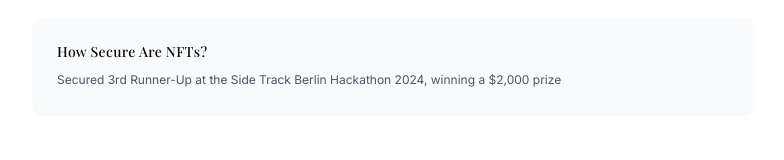
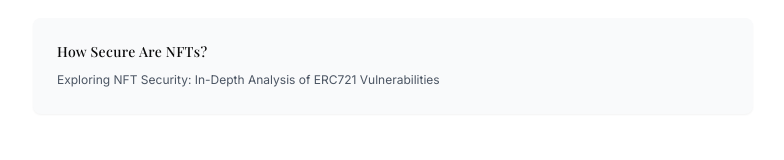
Before and after one commit to calc1f4r/calc1f4r.github.io, a Next.js app: page /blogs in a window 1280 px wide. Shown: the part 190-350 px from the top of the page, without its empty margins (247-1031 px from the left). Built offline with nearby package versions, Linux system fonts and the light colour scheme; a web font is replaced by a local one.

Commit message:
update blog project card description for clarity and detail

```diff
--- a/app/blogs/page.tsx
+++ b/app/blogs/page.tsx
@@ -43,11 +43,11 @@ export default function BlogsSection() {
             show: { opacity: 1, y: 0 },
           }}
         >
-          <ProjectCard
-            title="How Secure Are NFTs?"
-            description="Secured 3rd Runner-Up at the Side Track Berlin Hackathon 2024, winning a $2,000 prize"
-            href="https://mirror.xyz/dashboard/edit/AX6ZUcD56lMY5YZNniDSxWb6qVM89CyqPeMx_EjTjXM"
-          />
+<ProjectCard
+  title="How Secure Are NFTs?"
+  description="Exploring NFT Security: In-Depth Analysis of ERC721 Vulnerabilities"
+  href="https://mirror.xyz/dashboard/edit/AX6ZUcD56lMY5YZNniDSxWb6qVM89CyqPeMx_EjTjXM"
+/>
         </motion.div>
 
       </motion.div>
```
